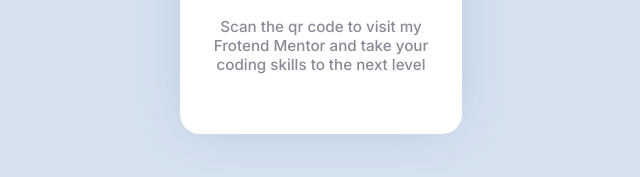
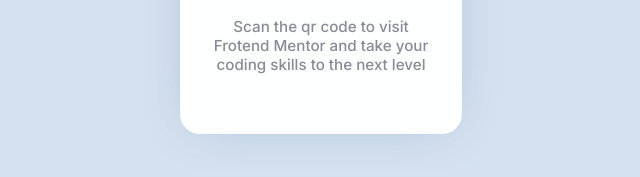
Before and after one commit to YuriCirino/qrcode, a plain HTML site: page index.html in a window 1280 px wide. Shown: the part 425-602 px from the top of the page, 319-959 px from the left. Drawn offline with Linux system fonts and the light colour scheme.

Commit message:
fixing text

```diff
--- a/index.html
+++ b/index.html
@@ -20,7 +20,7 @@
                 >Improve your front-end skills by building projetcs</span
             >
             <span class="description"
-                >Scan the qr code to visit my Frotend Mentor and take your coding skills to the next level</span
+                >Scan the qr code to visit Frotend Mentor and take your coding skills to the next level</span
             ></div>
 
         </main>
```
